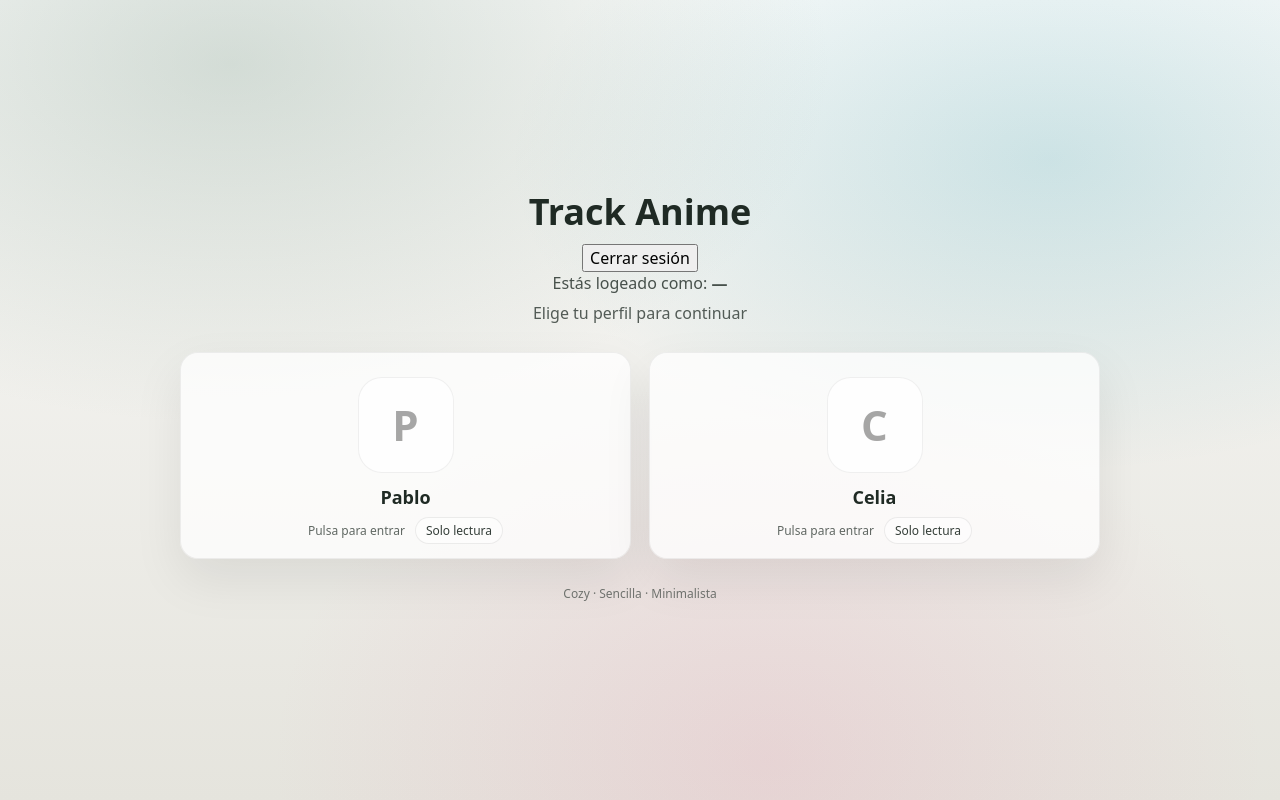
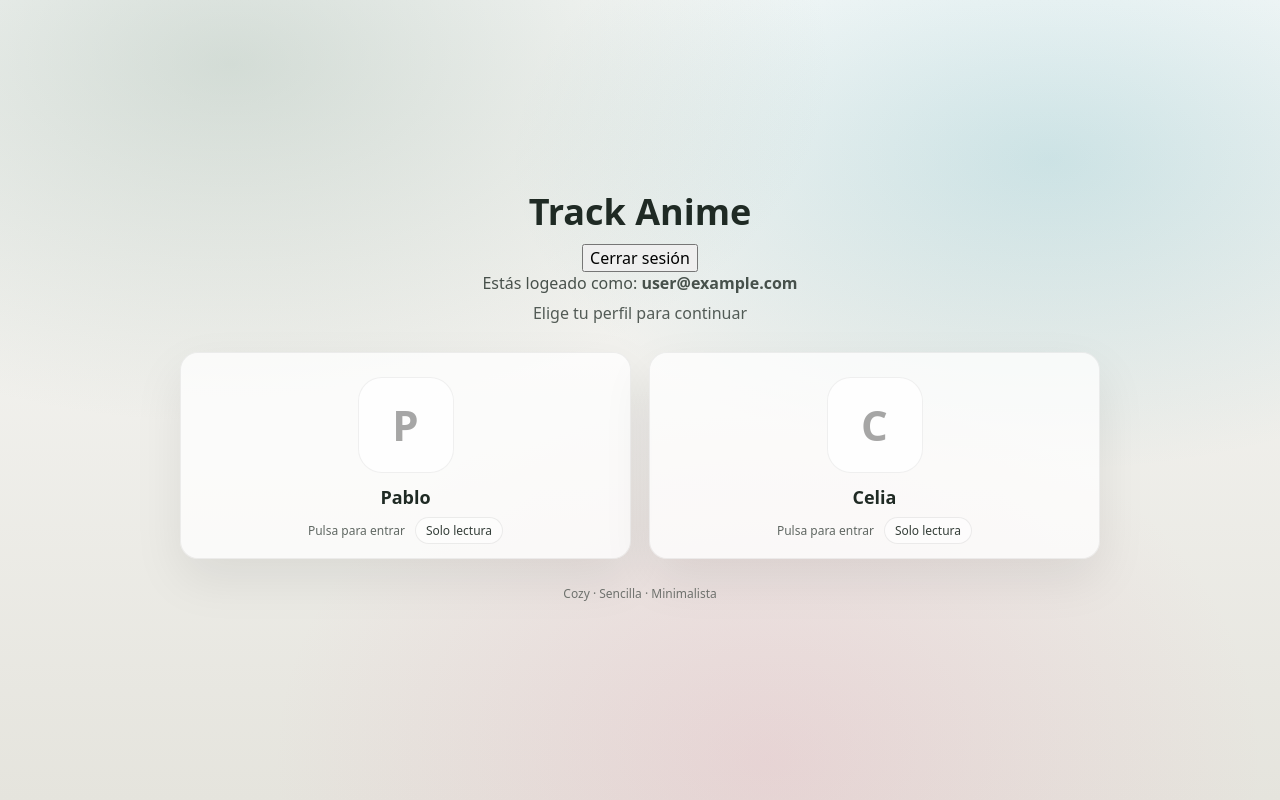
Before and after one commit to zer0trace1/anime-tracker, a Vue app: page /#/ in a window 1280 px wide. Built offline with nearby package versions, Linux system fonts and the light colour scheme; no server answers; the database is empty; sample sign-in values are in the browser's storage.

Commit message:
fix error

```diff
--- a/src/views/SeleccionPerfilView.vue
+++ b/src/views/SeleccionPerfilView.vue
@@ -80,7 +80,7 @@ const router = useRouter()
 const perfilesStore = usePerfilesStore()
 const sesion = useSesionStore()
 
-const usuarioNombre = computed(() => sesion.usuarioNombre || '—')
+const usuarioNombre = computed(() => sesion.nombreLogeado || '-')
 const perfilPropioId = computed(() => sesion.perfilPropioId || '')
 
 const esSoloLectura = (perfilId: string) => perfilId !== perfilPropioId.value
```
